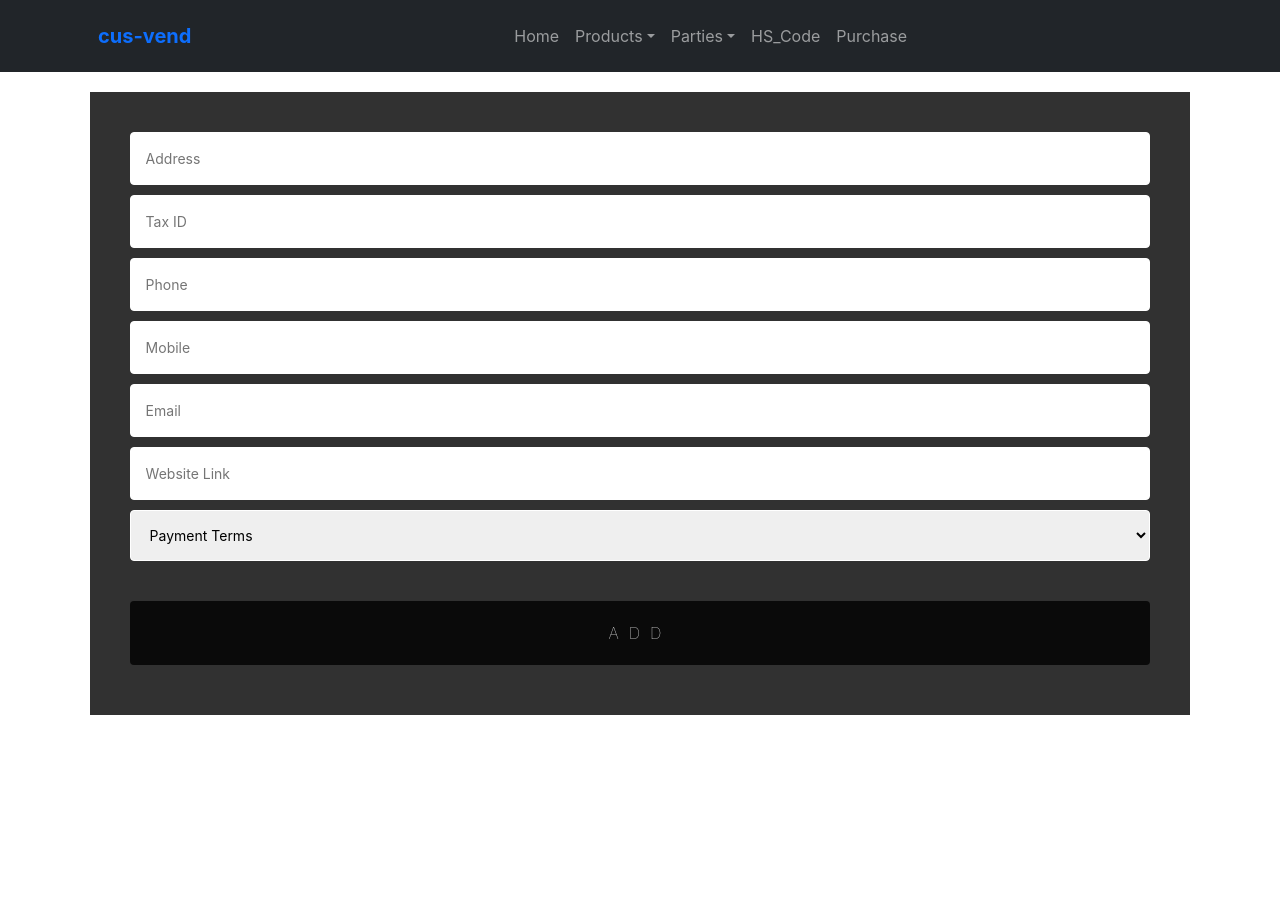
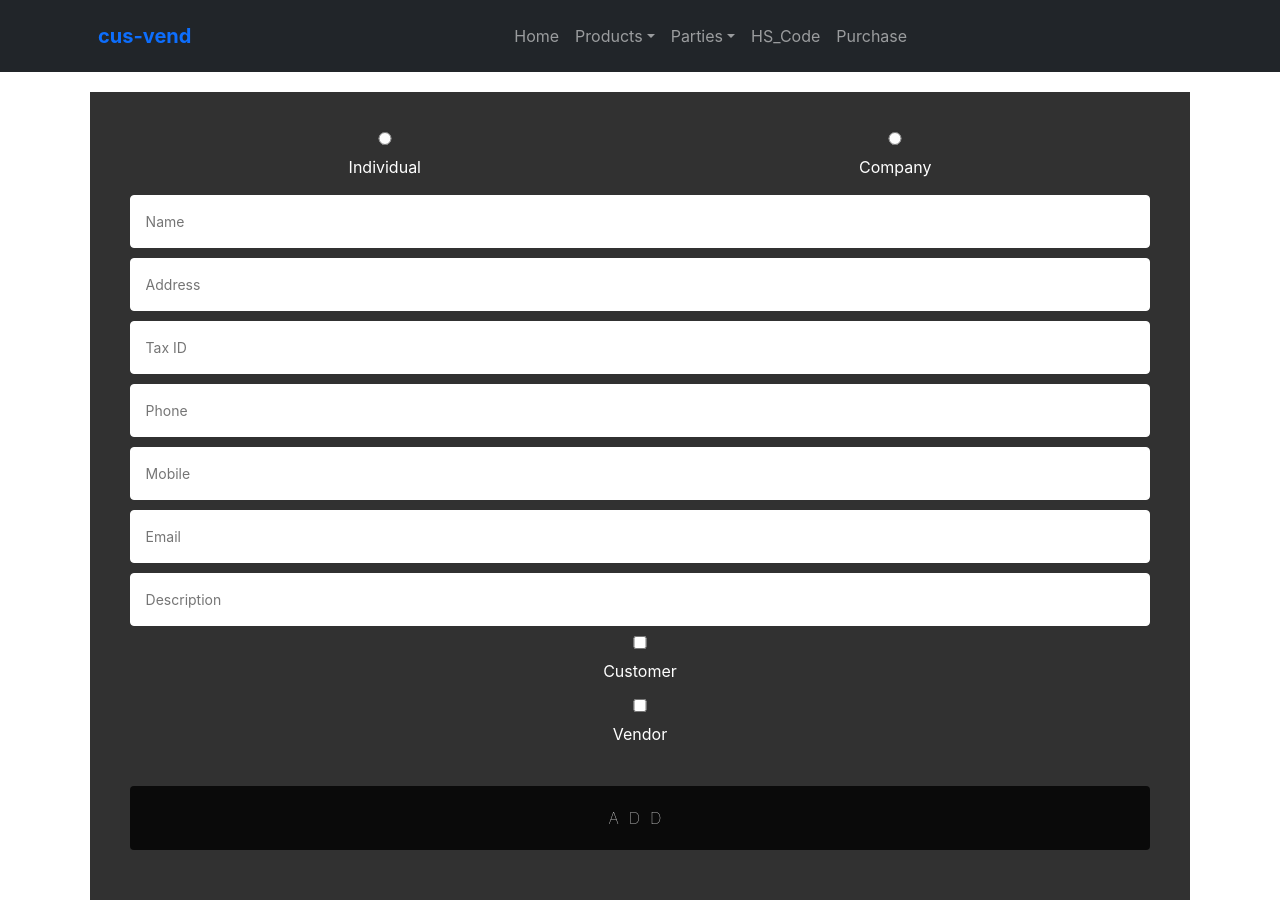
Before and after one commit to TakiKauser/customer-vendor-app, a React (Create React App) app: page /customer in a window 1280 px wide. Before the commit the page ends 800 px from the top, so only its background shows below. Built offline with nearby package versions, Linux system fonts and the light colour scheme.

Commit message:
purchase

```diff
--- a/package.json
+++ b/package.json
@@ -7,6 +7,7 @@
     "@testing-library/react": "^12.1.3",
     "@testing-library/user-event": "^13.5.0",
     "bootstrap": "^5.1.3",
+    "cors": "^2.8.5",
     "react": "^17.0.2",
     "react-bootstrap": "^2.2.0",
     "react-dom": "^17.0.2",
--- a/src/components/Shared/Customer/Customer.js
+++ b/src/components/Shared/Customer/Customer.js
@@ -1,31 +1,123 @@
-import React from 'react';
+import React, { useState } from 'react';
 import { useForm } from 'react-hook-form';
 import './Customer.css';
 
 
 
 const Customer = () => {
-    const { register, handleSubmit, formState: { errors } } = useForm();
-    const onSubmit = data => console.log(data);
+    const [is_customer, setIsCustomer] = useState(false);
+    const [is_vendor, setIsVendor] = useState(false);
+    const { register, handleSubmit, reset, setValue, formState: { errors } } = useForm();
+    // const onSubmit = data => console.log(data);
     console.log(errors);
+    const onSubmit = data => {
+        const url = `https://vatdj.herokuapp.com/parties/list/`;
+        fetch(url, {
+            method: 'POST',
+            headers: {
+                'Content-Type': 'application/json'
+            },
+            body: JSON.stringify(data)
+        })
+            .then(response => response.json())
+            .then(result => {
+                console.log(result);
+                if (result.insertedId) {
+                    alert("Party is added successfully.");
+                    reset();
+                }
+            });
+        console.log(data);
+    };
     return (
         <div className="d-flex flex-column">
 
             <form onSubmit={handleSubmit(onSubmit)} className="CusVend">
+                <div className="d-flex justify-content-around">
+                    <div>
+                        <input {...register("customer_type", { required: true })} type="radio" value="individual" />
+                        <p className="text-white">Individual</p>
+                    </div>
+                    <div>
+                        <input {...register("customer_type", { required: true })} type="radio" value="company" />
+                        <p className="text-white">Company</p>
+                    </div>
+                </div>
+
+                <input type="text" placeholder="Name" {...register("name", { required: true, maxLength: 100 })} />
                 <input type="text" placeholder="Address" {...register("address", { required: true, maxLength: 100 })} />
-                <input type="text" placeholder="Tax ID" {...register("tax_id", { required: true, maxLength: 100 })} />
+                <input type="text" placeholder="Tax ID" {...register("Tax_ID", { required: true, maxLength: 100 })} />
                 <input type="tel" placeholder="Phone" {...register("phone", { required: true, minLength: 6, maxLength: 12 })} />
                 <input type="tel" placeholder="Mobile" {...register("mobile", { required: true, minLength: 6, maxLength: 12 })} />
-                <input type="email" placeholder="Email" {...register("Email", { required: true, maxLength: 100 })} />
-                <input type="text" placeholder="Website Link" {...register("website_link", { required: true, maxLength: 200 })} />
-                <select {...register("tags", { required: true })}>
-                    {/* <option value="tag">Tags</option> */}
-                    <option value="paymentTerms">Payment Terms</option>
-                    <option value="paymentMethods">Payment Methods</option>
-                </select>
+                <input type="email" placeholder="Email" {...register("email", { required: true, maxLength: 100 })} />
+                <input type="text" placeholder="Description" {...register("description", { required: true, maxLength: 200 })} />
 
-                {/* <input {...register("Developer", { required: true })} type="radio" value="Yes" /> */}
-                {/* <input {...register("Developer", { required: true })} type="radio" value="No" /> */}
+                {/* <select {...register("tags", { required: true })}>
+                    <option onClick={() => {
+                        setIsCustomer(true);
+                    }} >
+                        Customer
+                    </option>
+
+                    <option onClick={() => {
+                        setIsVendor(true);
+                    }} >
+                        Vendor
+                    </option> */}
+                {/* <option value="paymentMethods">Payment Methods</option> */}
+                {/* </select> */}
+
+                {/* <label htmlFor="customer" className="text-white">
+                    <input
+                        {...register("is_customer")}
+                        type="radio"
+                        name="Customer"
+                        onClick={() => setIsCustomer(true)}
+                        // value={`${is_customer}`}
+                        // setValue={() => setIsCustomer(false)}
+                        id="customer"
+                    />
+                    Customer
+                </label>
+
+                <label htmlFor="vendor" className="text-white">
+                    <input
+                        {...register("is_vendor")}
+                        type="radio"
+                        name="Vendor"
+                        onClick={() => setIsVendor(true)}
+                        // value= {`${is_vendor}`}
+                        setValue={`${is_vendor}`}
+                        id="vendor"
+                    />
+                    Vendor
+                </label> */}
+
+                {/* <div className="d-flex justify-content-center mt-3">
+                    <div class="form-check me-5">
+                        <input className="form-check-input" type="radio" name="flexRadioDefault" id="flexRadioDefault1" checked>
+                        </input>
+                        <label className="form-check-label text-white" for="flexRadioDefault1">
+                            Customer
+                        </label>
+                    </div>
+                    <div className="form-check ">
+                        <input className="form-check-input" type="radio" name="flexRadioDefault" id="flexRadioDefault2" >
+                        </input>
+                        <label className="form-check-label text-white" for="flexRadioDefault2">
+                            Vendor
+                        </label>
+                    </div>
+                </div> */}
+
+                {/* <input {...register("is_customer", { required: false })} type="radio" value={`${Boolean("true")}`} onClick={() => setIsCustomer(true)} />
+                <input {...register("is_vendor", { required: false })} type="radio" value={`${Boolean("true")}`} onClick={() => setIsVendor(true)} /> */}
+
+                <input type="checkbox" placeholder="Customer" {...register("is_customer", { required: false })} value={`${!is_customer}`} />
+                <p className="text-white">Customer</p>
+                <input type="checkbox" placeholder="Vendor" {...register("is_vendor", { required: false })} value={`${!is_vendor}`} />
+                <p className="text-white">Vendor</p>
+
 
                 <input type="submit" value="Add" />
             </form>
```
Also changed, not shown: 1 other file (tests, documents, lock files or other folders).
